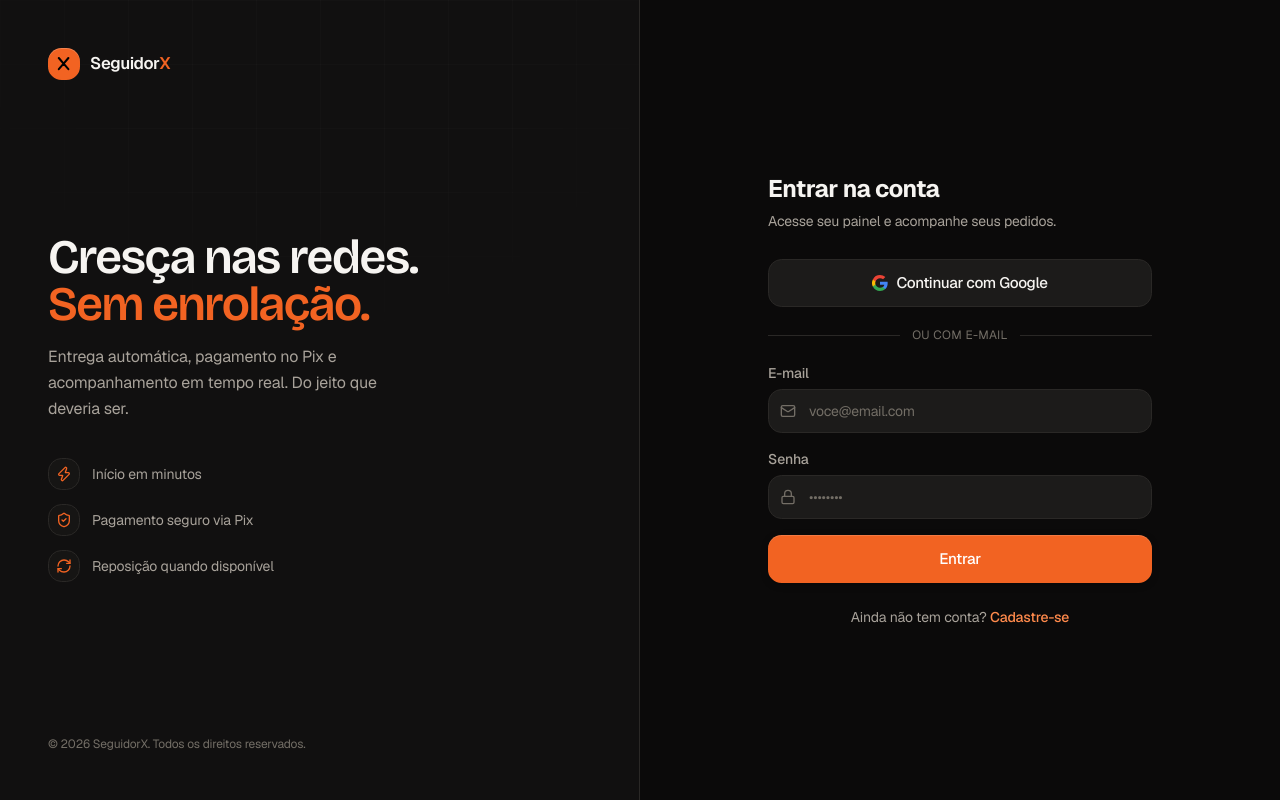
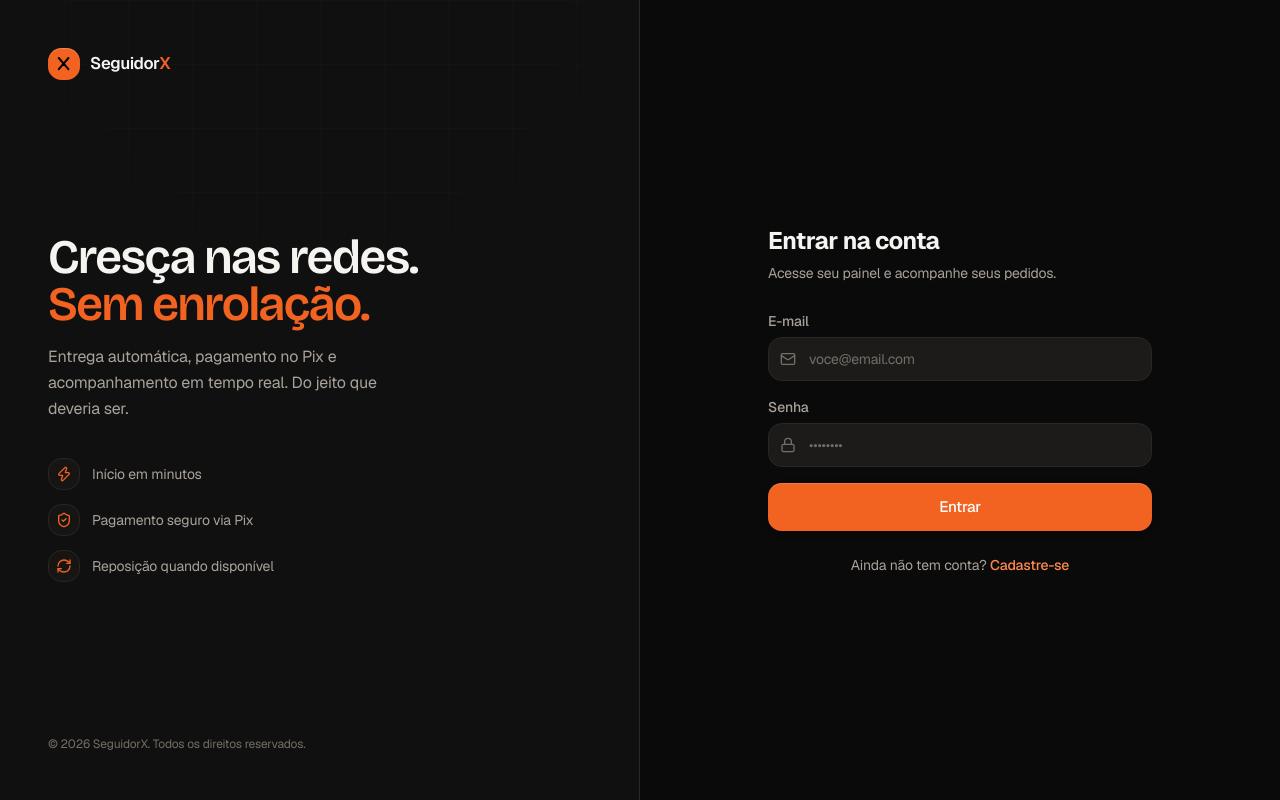
Before and after one commit to evoxioprofissional-code/seguidorxxx, a Next.js app: page /login in a window 1280 px wide. Built offline with nearby package versions, Linux system fonts and the light colour scheme; no server answers.

Commit message:
feat(auth): remove login com Google (mantém e-mail e senha)

```diff
--- a/src/components/auth/auth-form.tsx
+++ b/src/components/auth/auth-form.tsx
@@ -1,43 +1,18 @@
 "use client";
 
-import { useActionState, useEffect, useState } from "react";
+import { useActionState, useEffect } from "react";
 import { useRouter, useSearchParams } from "next/navigation";
 import Link from "next/link";
 import { Mail, Lock, User, Phone } from "lucide-react";
 import { toast } from "sonner";
 import { Input } from "@/components/ui/input";
 import { Button } from "@/components/ui/button";
-import { createClient } from "@/lib/supabase/client";
 import { signInAction, signUpAction, type AuthResult } from "@/app/(auth)/actions";
-
-function GoogleIcon() {
-  return (
-    <svg className="h-4 w-4" viewBox="0 0 24 24" aria-hidden="true">
-      <path
-        fill="#4285F4"
-        d="M23.52 12.27c0-.79-.07-1.54-.2-2.27H12v4.51h6.47a5.53 5.53 0 0 1-2.4 3.63v3h3.88c2.27-2.09 3.57-5.17 3.57-8.87z"
-      />
-      <path
-        fill="#34A853"
-        d="M12 24c3.24 0 5.96-1.08 7.95-2.91l-3.88-3c-1.08.72-2.45 1.16-4.07 1.16-3.13 0-5.78-2.11-6.73-4.96H1.29v3.09A12 12 0 0 0 12 24z"
-      />
-      <path
-        fill="#FBBC05"
-        d="M5.27 14.29a7.2 7.2 0 0 1 0-4.58V6.62H1.29a12 12 0 0 0 0 10.76l3.98-3.09z"
-      />
-      <path
-        fill="#EA4335"
-        d="M12 4.75c1.77 0 3.35.61 4.6 1.8l3.44-3.44A11.98 11.98 0 0 0 12 0 12 12 0 0 0 1.29 6.62l3.98 3.09C6.22 6.86 8.87 4.75 12 4.75z"
-      />
-    </svg>
-  );
-}
 
 export function AuthForm({ mode }: { mode: "login" | "signup" }) {
   const router = useRouter();
   const params = useSearchParams();
   const redirectTo = params.get("redirect") || "/dashboard";
-  const [oauthLoading, setOauthLoading] = useState(false);
 
   const action = mode === "login" ? signInAction : signUpAction;
   const [state, formAction, pending] = useActionState<AuthResult, FormData>(
@@ -54,27 +29,6 @@ export function AuthForm({ mode }: { mode: "login" | "signup" }) {
     }
   }, [state, mode, redirectTo, router]);
 
-  async function signInWithGoogle() {
-    setOauthLoading(true);
-    try {
-      const supabase = createClient();
-      const { error } = await supabase.auth.signInWithOAuth({
-        provider: "google",
-        options: {
-          redirectTo: `${window.location.origin}/auth/callback?redirect=${encodeURIComponent(redirectTo)}`,
-        },
-      });
-      if (error) {
-        toast.error("Não foi possível conectar com o Google.");
-        setOauthLoading(false);
-      }
-      // sucesso → o navegador é redirecionado para o Google.
-    } catch {
-      toast.error("Erro ao conectar com o Google.");
-      setOauthLoading(false);
-    }
-  }
-
   return (
     <div className="animate-in">
       <h2 className="text-2xl font-bold tracking-tight">
@@ -86,25 +40,7 @@ export function AuthForm({ mode }: { mode: "login" | "signup" }) {
           : "Leva menos de um minuto. Comece a crescer hoje."}
       </p>
 
-      <Button
-        type="button"
-        variant="secondary"
-        size="lg"
-        onClick={signInWithGoogle}
-        loading={oauthLoading}
-        className="mt-7 w-full gap-2"
-      >
-        {!oauthLoading && <GoogleIcon />}
-        Continuar com Google
-      </Button>
-
-      <div className="my-5 flex items-center gap-3 text-xs uppercase tracking-wide text-fg-subtle">
-        <span className="h-px flex-1 bg-border" />
-        ou com e-mail
-        <span className="h-px flex-1 bg-border" />
-      </div>
-
-      <form action={formAction} className="space-y-4">
+      <form action={formAction} className="mt-7 space-y-4">
         {mode === "signup" && (
           <Input
             name="name"
```
